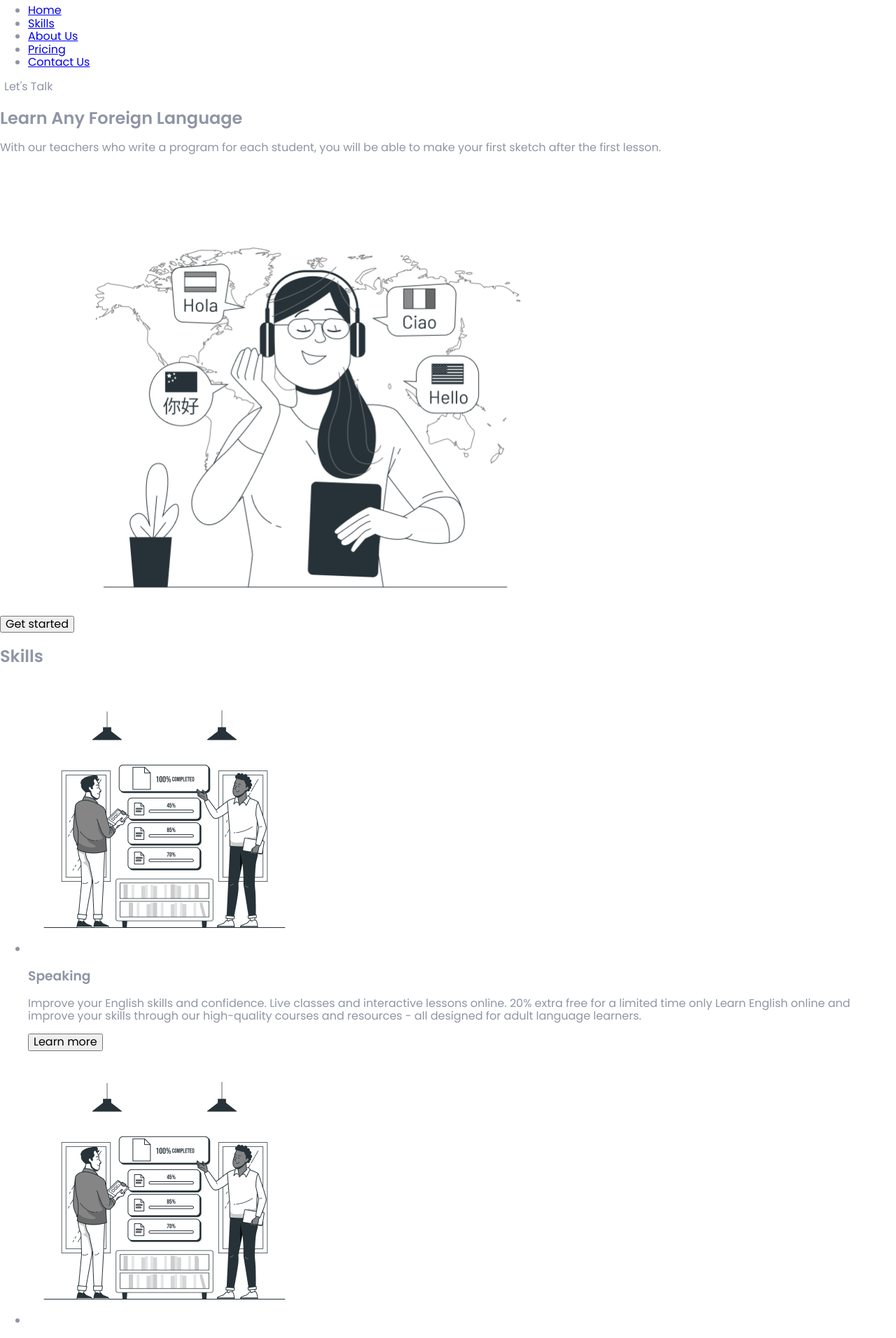
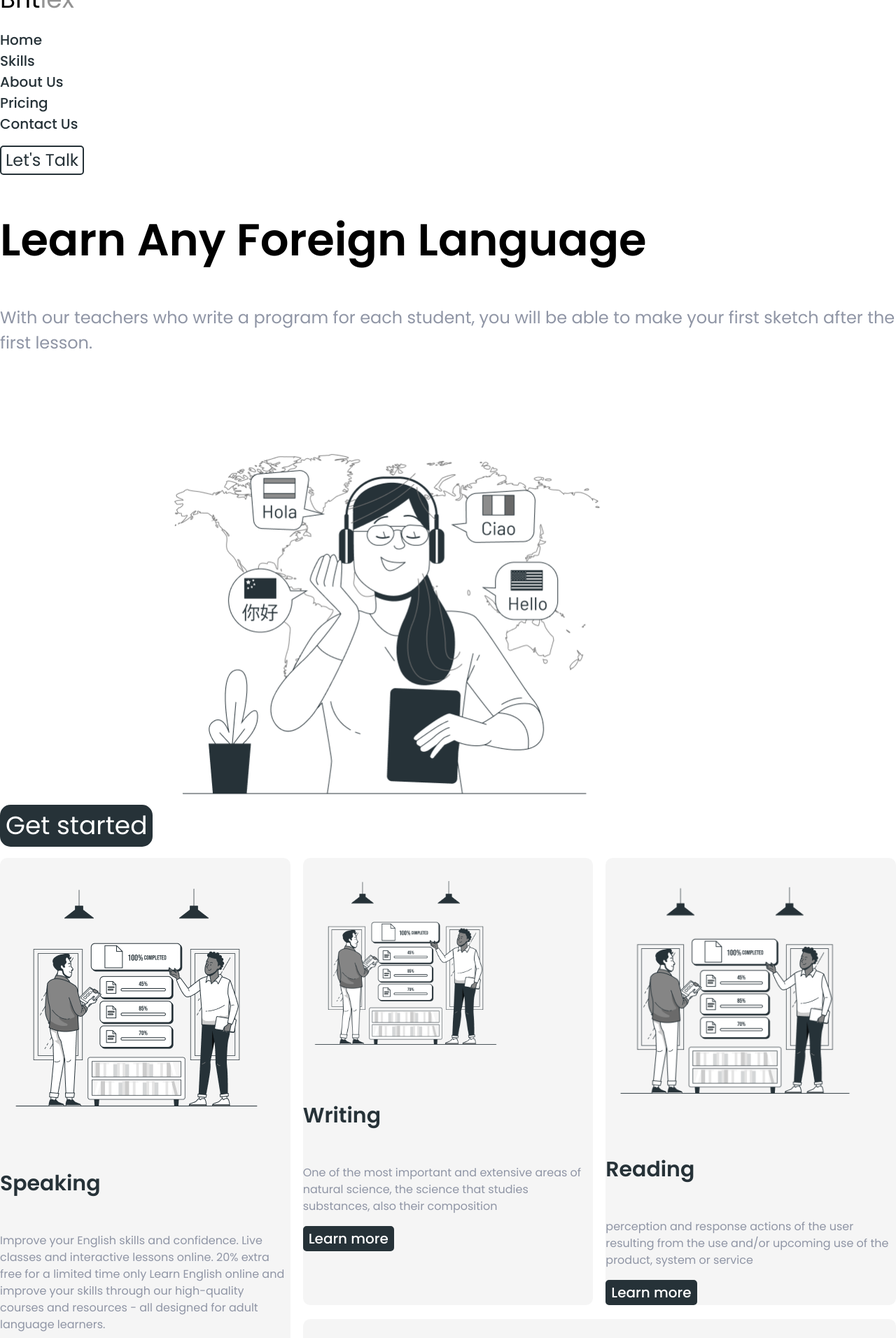
Before and after one commit to josserden/html-css-demo, a plain HTML site: page index.html in a window 1280 px wide. Shown: the part 28-1940 px from the top of the page at 70% size. Drawn offline with nearby package versions, Linux system fonts and the light colour scheme.

Commit message:
finish lessons

```diff
--- a/css/styles.css
+++ b/css/styles.css
@@ -69,4 +69,152 @@ body {
   line-height: 1.67;
 }
 
+.accent {
+  color: var(--accent-color);
+}
+
 /* Header */
+
+.header {
+  background-color: var(--main-light);
+}
+
+.logo {
+  font-size: 36px;
+  color: var(--main-dark);
+
+  line-height: 1.5;
+}
+
+.nav-list {
+  padding-left: 0;
+}
+
+.nav-link {
+  font-weight: 500;
+  font-size: 20px;
+  line-height: 1.5;
+
+  color: var(--secondary-color);
+  text-transform: capitalize;
+}
+
+.nav-link:hover,
+.nav-link:focus {
+  color: var(--accent-color);
+}
+
+.header-btn {
+  font-size: 24px;
+  line-height: 1.5;
+  text-transform: capitalize;
+
+  color: var(--secondary-color);
+  background-color: var(--main-light);
+
+  border: 2px solid var(--secondary-color);
+  border-radius: 5px;
+}
+
+.header-btn:hover,
+.header-btn:focus {
+  color: var(--main-light);
+  background-color: var(--secondary-color);
+}
+
+/* Hero */
+
+.hero-title {
+  font-weight: 600;
+  font-size: 64px;
+  line-height: 1.25;
+
+  color: var(--main-dark);
+}
+
+.hero-description {
+  font-size: 24px;
+  line-height: 1.5;
+
+  color: var(--main-color);
+}
+
+.hero-btn {
+  font-size: 36px;
+  line-height: 1.5;
+  color: var(--main-light);
+
+  border: 2px solid var(--secondary-color);
+  background: var(--secondary-color);
+  border-radius: 15px;
+}
+
+/* .hero-btn:hover,
+.hero-btn:focus {
+  color: var(--secondary-color);
+
+  background: var(--main-light);
+} */
+
+/* Skills */
+
+.skills-list {
+  display: grid;
+  grid-template-columns: repeat(3, 1fr);
+  grid-template-rows: repeat(2, 1fr);
+  grid-column-gap: 18px;
+  grid-row-gap: 20px;
+
+  padding-left: 0;
+}
+
+.skills-item {
+  background: var(--card-bg);
+  border-radius: 10px;
+}
+
+.card1 {
+  grid-area: 1 / 1 / 3 / 2;
+}
+.card2 {
+  grid-area: 1 / 2 / 2 / 3;
+}
+.card3 {
+  grid-area: 1 / 3 / 2 / 4;
+}
+.card4 {
+  grid-area: 2 / 2 / 3 / 4;
+}
+
+.skills-title {
+  font-weight: 600;
+  font-size: 30px;
+  line-height: 2.67;
+
+  color: var(--secondary-color);
+}
+
+.skills-text {
+  line-height: 1.5;
+}
+
+.skills-btn {
+  font-weight: 500;
+  font-size: 20px;
+  line-height: 1.5;
+
+  color: var(--main-light);
+
+  border: 2px solid var(--secondary-color);
+  background: var(--secondary-color);
+  border-radius: 5px;
+}
+
+.skills-btn:hover,
+.skills-btn:focus,
+.hero-btn:hover,
+.hero-btn:focus {
+  color: var(--secondary-color);
+
+  background-color: var(--main-light);
+}
--- a/index.html
+++ b/index.html
@@ -24,72 +24,78 @@
   </head>
   <body>
     <!-- Header -->
-    <header>
-      <a href="#">Britlex</a>
+    <header class="header">
+      <a class="link logo" href="#">Brit<span class="accent">lex</span></a>
       <nav>
-        <ul>
-          <li><a href="#">Home</a></li>
-          <li><a href="#">Skills</a></li>
-          <li><a href="#">About Us </a></li>
-          <li><a href="#">Pricing</a></li>
-          <li><a href="#">Contact Us</a></li>
+        <ul class="list nav-list">
+          <li><a class="link nav-link" href="#">home</a></li>
+          <li><a class="link nav-link" href="#">skills</a></li>
+          <li><a class="link nav-link" href="#">about us </a></li>
+          <li><a class="link nav-link" href="#">pricing</a></li>
+          <li><a class="link nav-link" href="#">contact Us</a></li>
         </ul>
       </nav>
-      <button class="button" type="button">Let's Talk</button>
+      <button class="button header-btn" type="button">Let's Talk</button>
     </header>
 
     <!-- Hero -->
-    <section>
-      <h1>Learn Any Foreign Language</h1>
-      <p>
+    <section class="section" id="hero">
+      <h1 class="hero-title">Learn Any Foreign Language</h1>
+      <p class="hero-description">
         With our teachers who write a program for each student, you will be able to make your first
         sketch after the first lesson.
       </p>
-      <button type="button">Get started</button>
-      <img src="./images/hero/hero.png" alt="hero image" width="660" height="660" />
+      <button class="button hero-btn" type="button">Get started</button>
+      <img
+        class="hero-img"
+        src="./images/hero/hero.png"
+        alt="hero image"
+        width="660"
+        height="660"
+      />
     </section>
 
     <!-- Skills -->
-    <section>
-      <h2>Skills</h2>
-      <ul>
-        <li>
-          <img src="./images/skills/card1.png" alt="card image" />
-          <h3>Speaking</h3>
-          <p>
+    <section class="section">
+      <h2 class="section-title visually-hidden">Skills</h2>
+      <ul class="list skills-list">
+        <li class="skills-item card1">
+          <img src="./images/skills/card1.png" alt="card image" width="390" />
+          <h3 class="skills-title">Speaking</h3>
+          <p class="skills-text">
             Improve your English skills and confidence. Live classes and interactive lessons online.
             20% extra free for a limited time only Learn English online and improve your skills
             through our high-quality courses and resources - all designed for adult language
             learners.
           </p>
-          <button type="button">Learn more</button>
+          <button class="button skills-btn" type="button">Learn more</button>
         </li>
-        <li>
-          <img src="./images/skills/card1.png" alt="card image" />
-          <h3>Writing</h3>
-          <p>
+        <li class="skills-item card2">
+          <img src="./images/skills/card1.png" alt="card image" width="293" />
+          <h3 class="skills-title">Writing</h3>
+          <p class="skills-text">
             One of the most important and extensive areas of natural science, the science that
             studies substances, also their composition
           </p>
-          <button type="button">Learn more</button>
+          <button class="button skills-btn" type="button">Learn more</button>
         </li>
-        <li>
-          <img src="./images/skills/card1.png" alt="card image" />
-          <h3>Reading</h3>
-          <p>
+        <li class="skills-item card3">
+          <img src="./images/skills/card1.png" alt="card image" width="370" />
+          <h3 class="skills-title">Reading</h3>
+          <p class="skills-text">
             perception and response actions of the user resulting from the use and/or upcoming use
             of the product, system or service
           </p>
-          <button type="button">Learn more</button>
+          <button class="button skills-btn" type="button">Learn more</button>
         </li>
-        <li>
-          <img src="./images/skills/card1.png" alt="card image" />
-          <h3>Listening</h3>
-          <p>
+        <li class="skills-item card4">
+          <img src="./images/skills/card1.png" alt="card image" width="382" />
+          <h3 class="skills-title">Listening</h3>
+          <p class="skills-text">
             Here you can find activities to practise your listening skills. Listening will help you
             to improve your understanding
           </p>
-          <button type="button">Learn more</button>
+          <button class="button skills-btn" type="button">Learn more</button>
         </li>
       </ul>
     </section>
```
Also changed, not shown: 1 other file.
